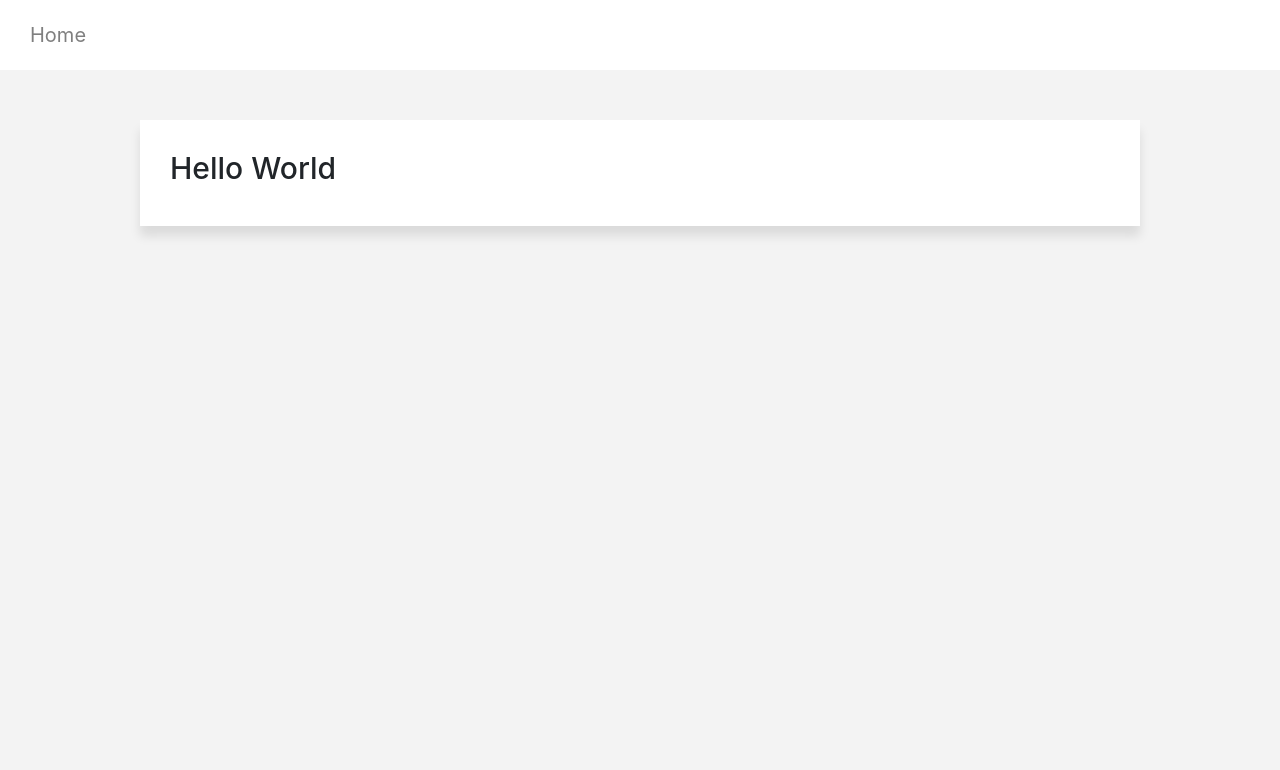
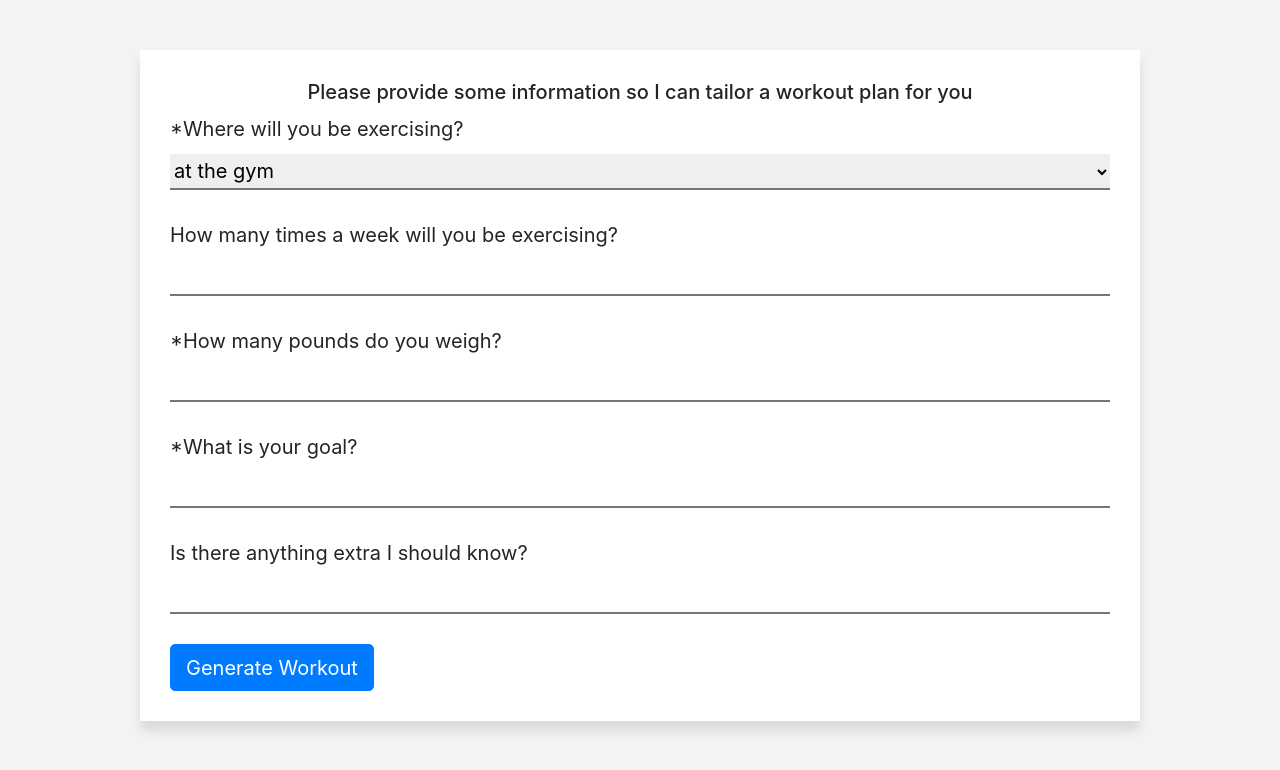
Before and after one commit to mkaramurzin/workout-generator, a Django app: page / in a window 1280 px wide. Shown: the top 770 px of the page. Run offline with Django 4.2, Linux system fonts and the light colour scheme; some libraries are stand-ins or nearby versions.

Commit message:
Prompt engineering and API request

```diff
--- a/workout/static/workout/styles.css
+++ b/workout/static/workout/styles.css
@@ -15,9 +15,34 @@ body {
     background-color: rgb(243, 243, 243);
 }
 
+h6 {
+    text-align: center;
+}
+
+.input-field {
+    display: block;
+    width: 100%;
+    border-width: 0 0 2px 0;
+    line-height: 26px;
+    font-weight: 400;
+    margin-bottom: 30px;
+}
+
+pre {
+    white-space: pre-wrap;       /* Since CSS 2.1 */
+    white-space: -moz-pre-wrap;  /* Mozilla, since 1999 */
+    white-space: -pre-wrap;      /* Opera 4-6 */
+    white-space: -o-pre-wrap;    /* Opera 7 */
+    word-wrap: break-word;       /* Internet Explorer 5.5+ */
+}
+
 @media only screen and (min-width: 768px) {
     html {
         font-size: 40pt;
+    }
+
+    .input-field {
+        height: 100px;
     }
 }
 
@@ -25,4 +50,7 @@ body {
     html {
         font-size: 15pt;
     }
+    .input-field {
+        height: 36px;
+    }
 }
--- a/workout/templates/workout/index.html
+++ b/workout/templates/workout/index.html
@@ -2,5 +2,23 @@
 {% load static %}
 
 {% block body %}
-    <h4>Hello World</h4>
+    <h6>Please provide some information so I can tailor a workout plan for you</h6>
+    <form method="POST">
+        <label>*Where will you be exercising?</label>
+        <select name="location" class="input-field">
+            <option>at the gym</option>
+            <option>at home</option>
+        </select>
+        <label>How many times a week will you be exercising?</label>
+        <input type="number" name="frequency" class="input-field">
+        <label>*How many pounds do you weigh?</label>
+        <input type="number" name="weight" class="input-field">
+        <label>*What is your goal?</label>
+        <input type="text" name="goal" class="input-field">
+        <label>Is there anything extra I should know?</label>
+        <input type="text" name="extra" class="input-field">
+
+        <button type="submit" id="generate" class="btn btn-primary">Generate Workout</button>
+        <button id="loading" class="btn btn-secondary" hidden>Loading...</button>
+    </form>
 {% endblock %}
--- a/workout/templates/workout/layout.html
+++ b/workout/templates/workout/layout.html
@@ -11,18 +11,6 @@
         {% endblock %}
     </head>
 
-    <nav class="navbar navbar-expand-lg navbar-light bg-white">
-
-        <div>
-          <ul class="navbar-nav mr-auto">
-            <li class="nav-item">
-                <a class="nav-link" href="{% url 'index' %}">Home</a>
-            </li>
-
-            </ul>
-        </div>
-    </nav>
-
     <div class="body">
         {% block body %}
         {% endblock %}
--- a/workout/views.py
+++ b/workout/views.py
@@ -1,4 +1,38 @@
 from django.shortcuts import render
+from django.views.decorators.csrf import csrf_exempt
+import requests
+import openai
 
+@csrf_exempt
 def index(request):
-    return render(request, 'workout/index.html')
+    if request.method == 'GET':
+        return render(request, 'workout/index.html')
+
+    else:
+        prompt = "Imagine you are a personal fitness trainer. You are knowledgable and descriptive.\n\n"
+        prompt += f"Client: I weigh {request.POST['weight']}"
+        if request.POST['location']:
+            prompt += f"pounds and I will be exercising {request.POST['location']} {request.POST['frequency']} times a week."
+        prompt += f"\nClient: My goal is {request.POST['goal']}\n"
+        if request.POST['extra'] != '':
+            prompt += f"Client: Some important additional information is that {request.POST['extra']}\n"
+
+        prompt += f"Client: Create a detailed workout plan for me."
+
+        print(prompt)
+
+        openai.api_key = "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"
+        response = openai.Completion.create(
+        model="text-davinci-003",
+        prompt=prompt,
+        temperature=0.3,
+        max_tokens=1000,
+        top_p=1.0,
+        frequency_penalty=0.0,
+        presence_penalty=0.0
+        )
+
+        print(response.choices[0].text)
+        return render(request, 'workout/result.html', {
+            'plan': response.choices[0].text
+        })
```
Also changed, not shown: workout/static/workout/index.js (added, +10 -0 lines), workout/templates/workout/result.html (added, +7 -0 lines), db.sqlite3.
